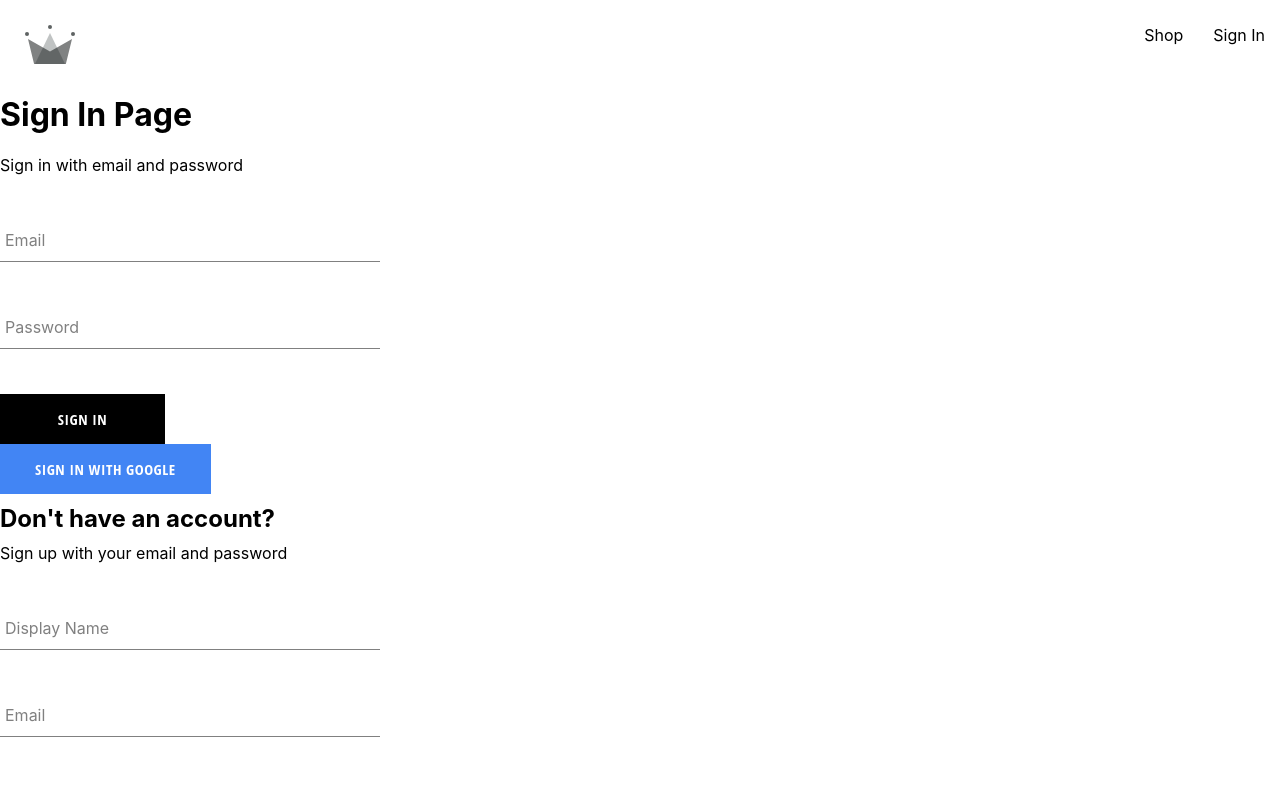
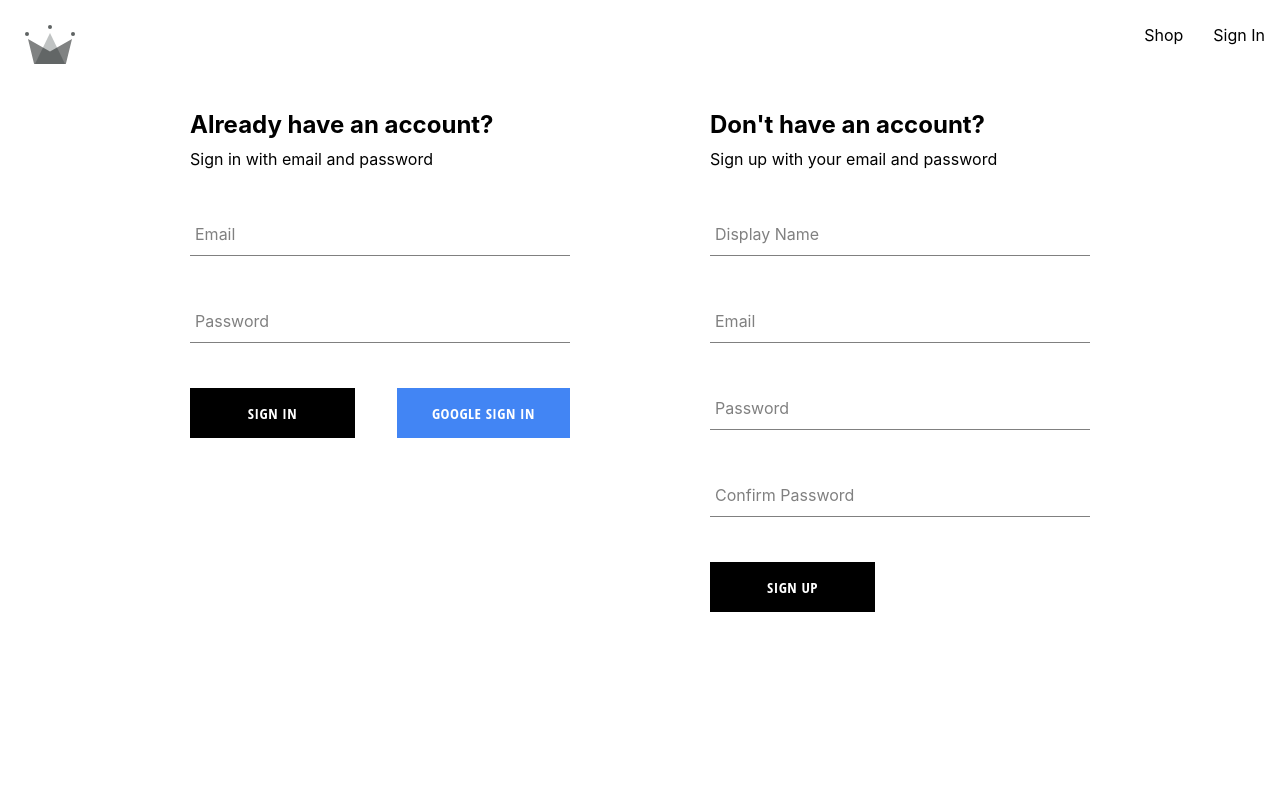
Before and after one commit to Amir-4m/clothes-shop-react, a React (Create React App) app: page /auth in a window 1280 px wide. Shown: the top 794 px of the page. Built offline with nearby package versions, Linux system fonts and the light colour scheme.

Commit message:
auth component updated

```diff
--- a/src/App.js
+++ b/src/App.js
@@ -1,14 +1,14 @@
 import { Routes, Route } from 'react-router-dom';
 import Home from "./routes/home/home.component";
 import Navigation from "./routes/navigation/navigation.component";
-import SignIn from './routes/authentication/authentication.component';
+import Authentication from './routes/authentication/authentication.component';
 
 const App = () => {
   return (
     < Routes >
       <Route path='/' element={<Navigation />}>
         <Route index element={<Home />} />
-        <Route path='auth' element={<SignIn />} />
+        <Route path='auth' element={<Authentication />} />
       </Route>
     </Routes >
   )
--- a/src/components/sing-in-form/sign-in-form.component.jsx
+++ b/src/components/sing-in-form/sign-in-form.component.jsx
@@ -1,4 +1,5 @@
 import { useState } from "react";
+import { signInWithGooglePopup, createUserDocumentFromAuth, signInAuthUserWithEmailAndPassword } from '../../utils/firebase/firebase.utils'
 
 import FormInput from "../form-input/form-input.component";
 import Button from "../button/button.component";
@@ -12,15 +13,25 @@ const defaultFormFields = {
 
 const SingInForm = () => {
     const [formFields, setFormFields] = useState(defaultFormFields)
-    const {email, password } = formFields;
+    const { email, password } = formFields;
 
 
     const resetFormField = () => {
         setFormFields(defaultFormFields);
     }
+    const signInWithGoogle = async () => {
+        const { user } = await signInWithGooglePopup();
+        await createUserDocumentFromAuth(user)
+    }
 
     const handleSubmit = async (event) => {
         event.preventDefault();
+        try {
+            await signInAuthUserWithEmailAndPassword(email, password)
+            resetFormField();
+        } catch {
+            alert('email or password is incorrect.')
+        }
 
     };
 
@@ -31,13 +42,18 @@ const SingInForm = () => {
 
     return (
         <div className="sign-in-container">
+            <h2>Already have an account?</h2>
             <span>Sign in with email and password</span>
             <form onSubmit={handleSubmit}>
-                <FormInput label="Email" type='email' required onChange={handleChange} name="email" value={email}/>
-                <FormInput label="Password" type='password' required onChange={handleChange} name="password" value={password}/>
-                <Button buttonType='default' type="submit">Sign In</Button>
+                <FormInput label="Email" type='email' required onChange={handleChange} name="email" value={email} />
+                <FormInput label="Password" type='password' required onChange={handleChange} name="password" value={password} />
+                <div className="buttons-container">
+                    <Button buttonType='default' type="submit">Sign In</Button>
+                    <Button buttonType='google' onClick={signInWithGoogle}>Google Sign In</Button>
+                </div>
             </form>
         </div>
+
     )
 }
 
--- a/src/components/sing-in-form/sign-in-form.styles.scss
+++ b/src/components/sing-in-form/sign-in-form.styles.scss
@@ -6,4 +6,9 @@
     h2 {
         margin: 10px 0;
     }
+    .buttons-container {
+        display: flex;
+        justify-content: space-between;
+
+    }
 }
--- /dev/null
+++ b/src/routes/authentication/authentiaction.styles.scss
@@ -0,0 +1,6 @@
+.authentication-container {
+    display: flex;
+    justify-content: space-between;
+    width: 900px;
+    margin: 30px auto;
+}
--- a/src/routes/authentication/authentication.component.jsx
+++ b/src/routes/authentication/authentication.component.jsx
@@ -1,22 +1,13 @@
-import { signInWithGooglePopup, createUserDocumentFromAuth } from '../../utils/firebase/firebase.utils'
 import SingUpForm from '../../components/sing-up-form/sign-up-form.component';
 import SingInForm from '../../components/sing-in-form/sign-in-form.component';
-import Button from '../../components/button/button.component';
-
-const SignIn = () => {
-    const logGoogleUser = async () => {
-        const { user } = await signInWithGooglePopup();
-        const userDocRef = await createUserDocumentFromAuth(user)
-    }
-
+import './authentiaction.styles.scss'
+const Authentication = () => {
     return (
-        <div>
-            <h1>Sign In Page</h1>
+        <div className='authentication-container'>
             <SingInForm/>
-            <Button buttonType='google' onClick={logGoogleUser}>sign in with google</Button>
             <SingUpForm/>
         </div>
     )
 }
 
-export default SignIn;
+export default Authentication;
--- a/src/utils/firebase/firebase.utils.js
+++ b/src/utils/firebase/firebase.utils.js
@@ -1,5 +1,5 @@
 import { initializeApp } from 'firebase/app';
-import { getAuth, signInWithPopup, GoogleAuthProvider, createUserWithEmailAndPassword } from 'firebase/auth';
+import { getAuth, signInWithPopup, GoogleAuthProvider, createUserWithEmailAndPassword, signInWithEmailAndPassword } from 'firebase/auth';
 import { getFirestore, doc, getDoc, setDoc } from 'firebase/firestore';
 
 const firebaseConfig = {
@@ -57,3 +57,9 @@ export const createAuthUserWithEmailAndPassword = async (email, password) => {
 
     return await createUserWithEmailAndPassword(auth, email, password)
 }
+
+export const signInAuthUserWithEmailAndPassword = async (email, password) => {
+    if (!email || !password) return;
+
+    return await signInWithEmailAndPassword(auth, email, password)
+}
```
